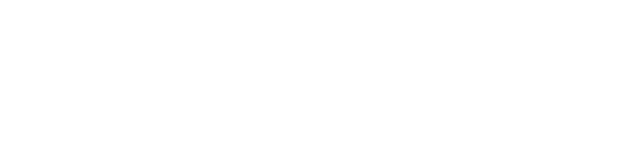
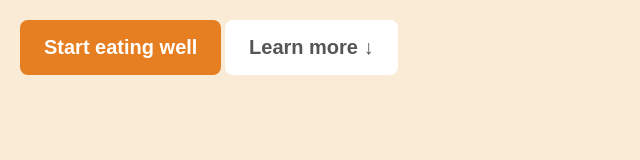
Before and after one commit to pbnjaay/omni, a plain HTML site: page labo.html in a window 1280 px wide. Shown: the whole page, without its empty margins (0-640 px from the left). Drawn offline with Linux system fonts and the light colour scheme.

Commit message:
adding buttons

```diff
--- a/css/style.css
+++ b/css/style.css
@@ -5,8 +5,12 @@
     --color-tertiary: #45260a;
     --color-text: #555;
     --darker-primary: #cf711f;
+    --lighter-primary: rgb(230, 125, 34 ,50%);
     --lighter-text: #767676;
+    --btn-transition: transition: all 250ms ease;
 }
+
+/* Typography */
 
 *,
 *::after,
@@ -14,6 +18,10 @@
     box-sizing: inherit;
     margin: 0;
     padding: 0;
+}
+
+*:focus {
+    box-shadow: 0 0 0 0.8rem var(--lighter-primary);
 }
 
 html {
@@ -26,6 +34,7 @@ body {
     font-weight: 400;
     line-height: 1.75;
     color: #333;
+    font-size: 1.5rem;
 }
 
 p {
@@ -68,3 +77,53 @@ small,
 .text_small {
     font-size: 0.75rem;
 }
+
+/* button */
+
+.btn {
+    padding: 2.4rem 1.6rem;
+    border-radius: 8px;
+    border: none;
+    font-weight: 700;
+    font-size: 2rem;
+}
+
+.btn--primary {
+    background-color: var(--color-primary);
+    color: #fff;
+    transition: var(--btn-transition);
+}
+
+.btn--primary:hover {
+    background-color: var(--darker-primary);
+    color: #fff;
+}
+
+.btn--tertiary {
+    background-color: var(--color-tertiary);
+    color: var(--color-secondary);
+    transition: var(--btn-transition);
+}
+
+.btn--tertiary:hover {
+    background-color: var(--color-secondary);
+    color: var(--color-text);
+    transition: var(--btn-transition);
+}
+
+.btn--outline {
+    background-color: #fff;
+    transition: var(--btn-transition);
+    color: var(--color-text);
+}
+
+.btn--outline:hover {
+    background-color: var(--color-secondary);
+    box-shadow: inset 0 0 0 3px #fff;
+}
+
+@media screen and (min-width: 1024px) {
+    .btn {
+        padding: 1.6rem 2.4rem;
+    }
+}
--- a/labo.html
+++ b/labo.html
@@ -11,5 +11,8 @@
     />
     <link rel="stylesheet" href="css/style.css" />
   </head>
-  <body></body>
+  <body style="padding: 2rem; background-color: antiquewhite">
+    <button class="btn btn--primary">Start eating well</button>
+    <button class="btn btn--outline">Learn more &darr;</button>
+  </body>
 </html>
```
